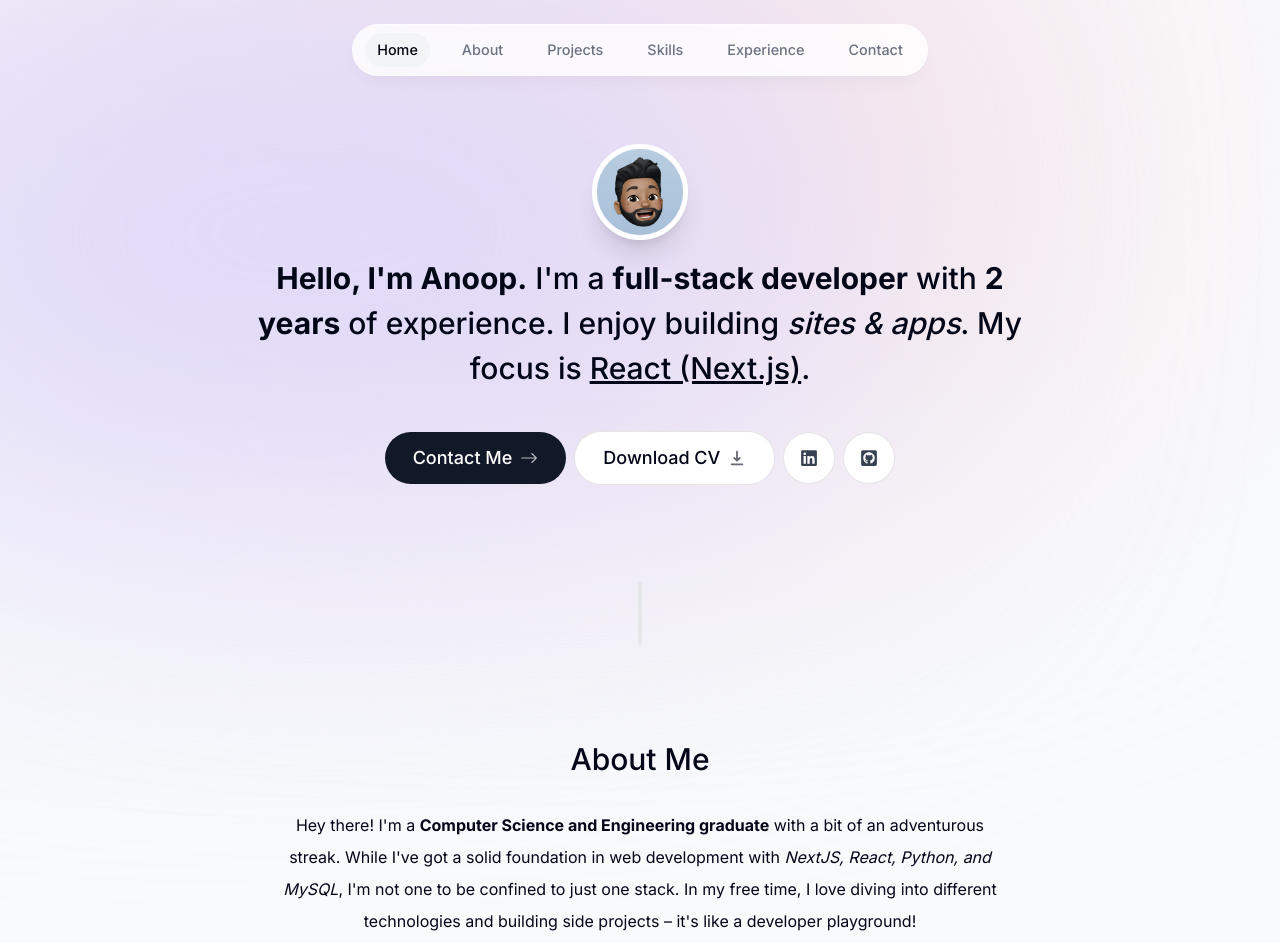
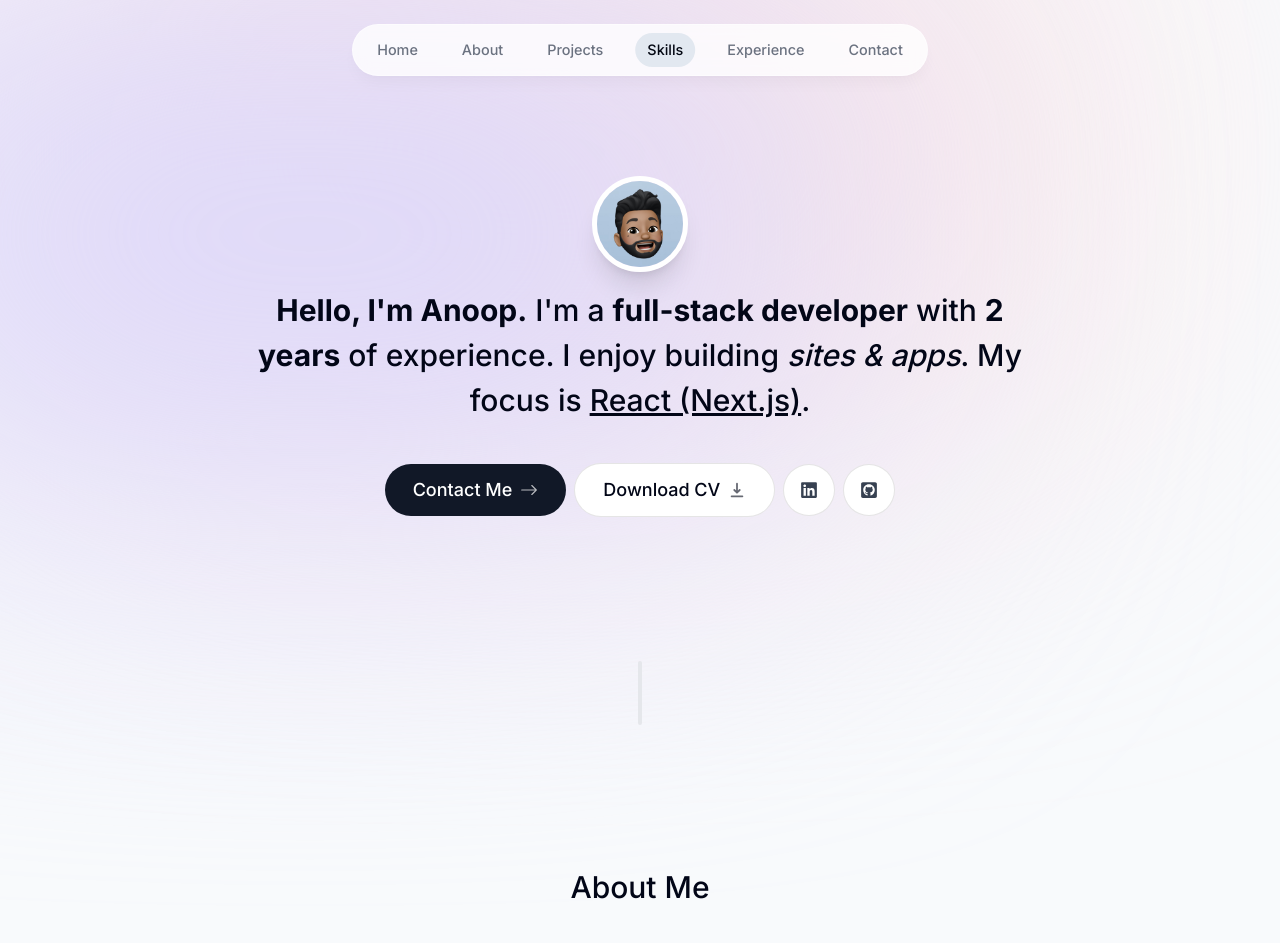
Before and after one commit to AnoopSurej/portfolio-v2, a Next.js app: page / in a window 1280 px wide. Shown: the top 943 px of the page. Built offline with nearby package versions, Linux system fonts and the light colour scheme.

Commit message:
Add custom context provider using context api, modify header to track active section, add skills section

```diff
--- a/app/layout.tsx
+++ b/app/layout.tsx
@@ -2,6 +2,7 @@ import type { Metadata } from "next";
 import { Inter } from "next/font/google";
 import "./globals.css";
 import Header from "@/components/header";
+import ActiveSectionContextProvider from "@/context/active-section-context";
 
 const inter = Inter({ subsets: ["latin"] });
 
@@ -18,12 +19,14 @@ export default function RootLayout({
   return (
     <html lang="en" className="!scroll-smooth">
       <body
-        className={`${inter.className} bg-slate-50 text-slate-950 relative h-[5000px] pt-28 sm:pt-36`}
+        className={`${inter.className} bg-slate-50 text-slate-950 relative h-[5000px] pt-28 sm:pt-44`}
       >
         <div className="bg-[#fbe2e3] absolute top-[-6rem] -z-10 right-[11rem] h-[31.25rem] w-[31.25rem] rounded-full blur-[10rem] sm:w-[68.75rem]"></div>
         <div className="bg-[#dbd7fb] absolute top-[-1rem] -z-10 left-[-35rem] h-[31.25rem] w-[50rem] rounded-full blur-[10rem] sm:w-[68.75rem] md:left-[-33rem] lg:left-[-28rem] xl:left-[-15rem] 2xl:left-[-5rem]"></div>
-        <Header />
-        {children}
+        <ActiveSectionContextProvider>
+          <Header />
+          {children}
+        </ActiveSectionContextProvider>
       </body>
     </html>
   );
--- a/app/page.tsx
+++ b/app/page.tsx
@@ -2,6 +2,7 @@ import About from "@/components/about";
 import Intro from "@/components/intro";
 import Projects from "@/components/projects";
 import SectionDivider from "@/components/section-divider";
+import Skills from "@/components/skills";
 
 export default function Home() {
   return (
@@ -10,6 +11,7 @@ export default function Home() {
       <SectionDivider />
       <About />
       <Projects />
+      <Skills />
     </main>
   );
 }
--- a/components/about.tsx
+++ b/components/about.tsx
@@ -3,18 +3,22 @@
 import React from "react";
 import SectionHeading from "@/components/section-heading";
 import { motion } from "framer-motion";
+import { useSectionInView } from "@/lib/hooks";
 
 export default function About() {
+  const { ref } = useSectionInView("About", 1);
+
   return (
     <motion.section
+      ref={ref}
       className="mb-28 max-w-[45rem] text-center leading-8 sm:mb-40 scroll-mt-28"
       initial={{ opacity: 0, y: 100 }}
       animate={{ opacity: 1, y: 0 }}
-      transition={{ delay: 0.25 }}
+      transition={{ delay: 0.175 }}
       id="about"
     >
       <SectionHeading>About me</SectionHeading>
-      <p className="mb-3">
+      <p className="mb-5 text-lg leading-8">
         Hey there! I'm a{" "}
         <span className="font-bold">
           Computer Science and Engineering graduate
@@ -26,7 +30,7 @@ export default function About() {
         into different technologies and building side projects – it's like a
         developer playground!
       </p>
-      <p className="mb-3">
+      <p className="mb-5 text-lg leading-8">
         Speaking of playgrounds, I'm actually looking to expand mine further.
         I've dabbled in <span className="font-bold">Web Development</span>,{" "}
         <span className="font-bold">Infrastructure</span>,{" "}
@@ -36,7 +40,7 @@ export default function About() {
         well-rounded developer, comfortable building both the front-end and the
         behind-the-scenes magic that makes things tick.
       </p>
-      <p className="mb-8">
+      <p className="text-lg leading-8">
         So, if you're looking for someone who's eager to learn and passionate
         about building cool stuff, let's chat! I'm always up for a good
         challenge.
--- a/components/header.tsx
+++ b/components/header.tsx
@@ -1,14 +1,15 @@
 "use client";
 
-import React, { useState } from "react";
+import React from "react";
 import { motion } from "framer-motion";
 import { links } from "@/lib/data";
 import Link from "next/link";
 import clsx from "clsx";
+import { useActiveSectionContext } from "@/context/active-section-context";
 
 export default function Header() {
-  const [activeSection, setActiveSection] = useState("Home");
-
+  const { activeSection, setActiveSection, setTimeOfLastClick } =
+    useActiveSectionContext();
   return (
     <header className="z-[999] relative">
       <motion.div
@@ -31,12 +32,23 @@ export default function Header() {
                   "flex w-full items-center justify-center px-3 py-3 hover:text-gray-950 transition",
                   { "text-gray-950": activeSection === link.name }
                 )}
-                onClick={() => setActiveSection(link.name)}
+                onClick={() => {
+                  setActiveSection(link.name);
+                  setTimeOfLastClick(Date.now());
+                }}
               >
                 {link.name}
 
                 {link.name === activeSection && (
-                  <span className="bg-gray-100 rounded-full absolute inset-0 -z-10"></span>
+                  <motion.span
+                    className="bg-slate-200 rounded-full absolute inset-0 -z-10"
+                    layoutId="activeSection"
+                    transition={{
+                      type: "spring",
+                      stiffness: 380,
+                      damping: 30,
+                    }}
+                  ></motion.span>
                 )}
               </Link>
             </motion.li>
--- a/components/intro.tsx
+++ b/components/intro.tsx
@@ -3,15 +3,18 @@
 import React from "react";
 import avatar from "@/public/avatar.png";
 import Image from "next/image";
-import { delay, motion } from "framer-motion";
+import { motion } from "framer-motion";
 import Link from "next/link";
 import { BsArrowRight } from "react-icons/bs";
 import { HiDownload } from "react-icons/hi";
 import { FaGithubSquare, FaLinkedin } from "react-icons/fa";
+import { useSectionInView } from "@/lib/hooks";
 
 export default function Intro() {
+  const { ref } = useSectionInView("Home");
   return (
     <section
+      ref={ref}
       id="home"
       className="mb-28 max-w-[50rem] text-center sm:mb-0 scroll-mt-[100rem]"
     >
--- a/components/projects.tsx
+++ b/components/projects.tsx
@@ -1,11 +1,15 @@
+"use client";
+
 import React from "react";
 import SectionHeading from "./section-heading";
 import { projectsData } from "@/lib/data";
 import Project from "@/components/project";
+import { useSectionInView } from "@/lib/hooks";
 
 export default function Projects() {
+  const { ref } = useSectionInView("Projects");
   return (
-    <section id="projects" className="scroll-mt-28">
+    <section ref={ref} id="projects" className="scroll-mt-28 mb-28">
       <SectionHeading>My Projects</SectionHeading>
       <div>
         {projectsData.map((project, index) => (
--- a/components/section-divider.tsx
+++ b/components/section-divider.tsx
@@ -6,7 +6,7 @@ import { motion } from "framer-motion";
 export default function SectionDivider() {
   return (
     <motion.div
-      className="bg-gray-200 my-24 h-16 w-1 rounded-full hidden sm:block"
+      className="bg-gray-200 my-36 h-16 w-1 rounded-full hidden sm:block"
       initial={{ opacity: 0, y: 100 }}
       animate={{ opacity: 1, y: 0 }}
       transition={{ delay: 0.125 }}
--- /dev/null
+++ b/components/skills.tsx
@@ -0,0 +1,50 @@
+"use client";
+
+import React from "react";
+import SectionHeading from "./section-heading";
+import { skillsData } from "@/lib/data";
+import { useSectionInView } from "@/lib/hooks";
+import { motion } from "framer-motion";
+
+const fadeInAnimationVariants = {
+  initial: {
+    opacity: 0,
+    y: 100,
+  },
+  animate: (index: number) => ({
+    opacity: 1,
+    y: 0,
+    transition: {
+      delay: 0.05 * index,
+    },
+  }),
+};
+
+export default function Skills() {
+  const { ref } = useSectionInView("Skills");
+  return (
+    <section
+      ref={ref}
+      className="mb-28 max-w-[53rem] scroll-mt-28 text-center sm:mb-40"
+    >
+      <SectionHeading>My Skills</SectionHeading>
+      <ul className="flex flex-wrap justify-center gap-2 text-lg text-gray-800">
+        {skillsData.map((skill, index) => (
+          <motion.li
+            key={index}
+            className="bg-white border border-black/[0.1] rounded-full px-5 py-3"
+            variants={fadeInAnimationVariants}
+            initial="initial"
+            whileInView="animate"
+            viewport={{
+              once: true,
+            }}
+            custom={index}
+          >
+            {skill}
+          </motion.li>
+        ))}
+      </ul>
+    </section>
+  );
+}
--- /dev/null
+++ b/context/active-section-context.tsx
@@ -0,0 +1,44 @@
+"use client";
+
+import React, { createContext, useContext, useState } from "react";
+import type { SectionName } from "@/lib/types";
+
+type ActiveSectionContextProviderProps = {
+  children: React.ReactNode;
+};
+type ActiveSectionContextType = {
+  activeSection: SectionName;
+  setActiveSection: React.Dispatch<React.SetStateAction<SectionName>>;
+  timeOfLastClick: number;
+  setTimeOfLastClick: React.Dispatch<React.SetStateAction<number>>;
+};
+
+export const ActiveSectionContext =
+  createContext<ActiveSectionContextType | null>(null);
+
+export default function ActiveSectionContextProvider({
+  children,
+}: ActiveSectionContextProviderProps) {
+  const [activeSection, setActiveSection] = useState<SectionName>("Home");
+  const [timeOfLastClick, setTimeOfLastClick] = useState(0);
+  return (
+    <ActiveSectionContext.Provider
+      value={{
+        activeSection,
+        setActiveSection,
+        timeOfLastClick,
+        setTimeOfLastClick,
+      }}
+    >
+      {children}
+    </ActiveSectionContext.Provider>
+  );
+}
+
+export function useActiveSectionContext() {
+  const context = useContext(ActiveSectionContext);
+  if (context === null) {
+    throw new Error("Error");
+  }
+  return context;
+}
--- /dev/null
+++ b/lib/hooks.ts
@@ -0,0 +1,19 @@
+import { useActiveSectionContext } from "@/context/active-section-context";
+import { useEffect } from "react";
+import { useInView } from "react-intersection-observer";
+import type { SectionName } from "@/lib/types";
+
+export function useSectionInView(sectionName: SectionName, threshold = 0.75) {
+  const { setActiveSection, timeOfLastClick } = useActiveSectionContext();
+  const { ref, inView } = useInView({
+    threshold: threshold,
+  });
+
+  useEffect(() => {
+    if (inView && Date.now() - timeOfLastClick > 1000) {
+      setActiveSection(sectionName);
+    }
+  }, [inView, setActiveSection, timeOfLastClick, sectionName]);
+
+  return { ref };
+}
--- /dev/null
+++ b/lib/types.ts
@@ -0,0 +1,3 @@
+import { links } from "./data";
+
+export type SectionName = (typeof links)[number]["name"];
--- a/package.json
+++ b/package.json
@@ -14,7 +14,8 @@
     "next": "14.1.4",
     "react": "^18",
     "react-dom": "^18",
-    "react-icons": "^5.0.1"
+    "react-icons": "^5.0.1",
+    "react-intersection-observer": "^9.8.1"
   },
   "devDependencies": {
     "@types/node": "^20",
```
Also changed, not shown: 1 other file (tests, documents, lock files or other folders).
